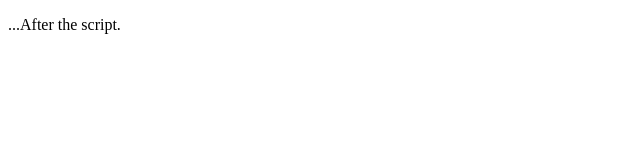
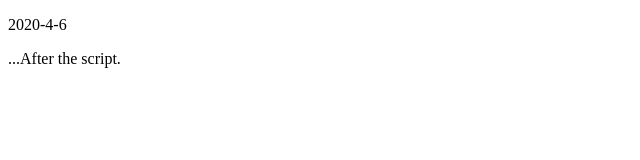
Before and after one commit to mprozycki/mprozycki.github.io, a plain HTML site: page index.html in a window 1280 px wide. Shown: the whole page, without its empty margins (0-640 px from the left). Drawn offline with Linux system fonts and the light colour scheme.

Commit message:
Update index.html

```diff
--- a/index.html
+++ b/index.html
@@ -8,7 +8,7 @@
   <script>
     var today = new Date();
     var date = today.getFullYear()+'-'+(today.getMonth()+1)+'-'+today.getDate();
-    document.getElementByI("p1").innerHTML = date
+    document.getElementById("p1").innerHTML = date;
   </script>
 
   <p>...After the script.</p>
```
